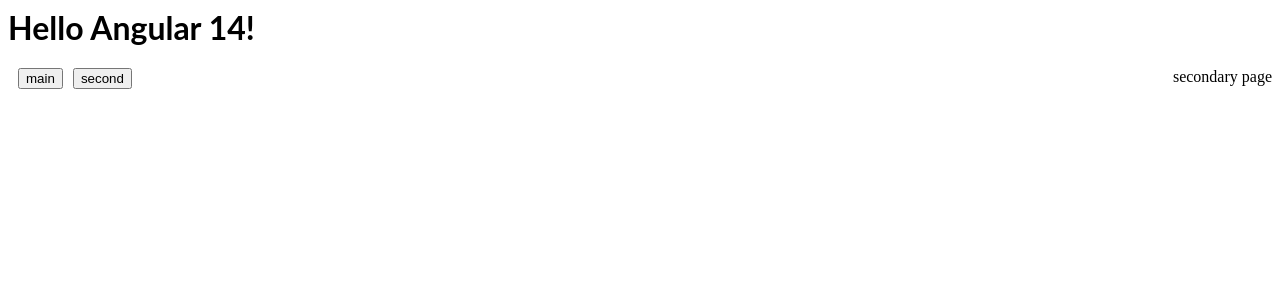
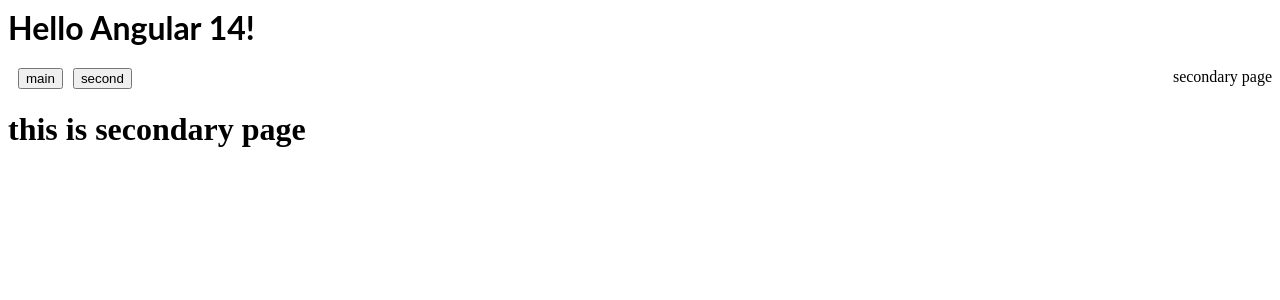
Before and after one commit to khristop/angular-view-container, an Angular app: page /secondary in a window 1280 px wide. Shown: the top 300 px of the page. Built offline with nearby package versions, Linux system fonts and the light colour scheme.

Commit message:
2 files modified

```diff
--- a/src/app/main/main.component.html
+++ b/src/app/main/main.component.html
@@ -1,3 +1,5 @@
 <div *appMenuContent="menuContainerToken">
   <span>main page</span>
 </div>
+
+<h1>this is main page</h1>
--- a/src/app/secondary/secondary.component.html
+++ b/src/app/secondary/secondary.component.html
@@ -1,3 +1,5 @@
 <div *appMenuContent="menuContainerToken">
   <span>secondary page</span>
 </div>
+
+<h1>this is secondary page</h1>
```
